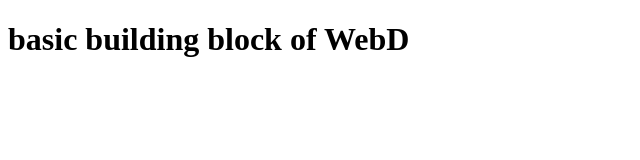
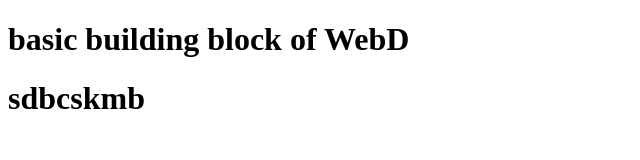
Before and after one commit to gaurpiyush001/GitLearningRepo, a plain HTML site: page iamblock.html in a window 1280 px wide. Shown: the whole page, without its empty margins (0-640 px from the left). Drawn offline with Linux system fonts and the light colour scheme.

Commit message:
updated with new algo

```diff
--- a/iamblock.html
+++ b/iamblock.html
@@ -6,5 +6,6 @@
   </head>
   <body>
     <h1>basic building block of WebD</h1>
+    <h1>sdbcskmb</h1>
   </body>
 </html>
```
